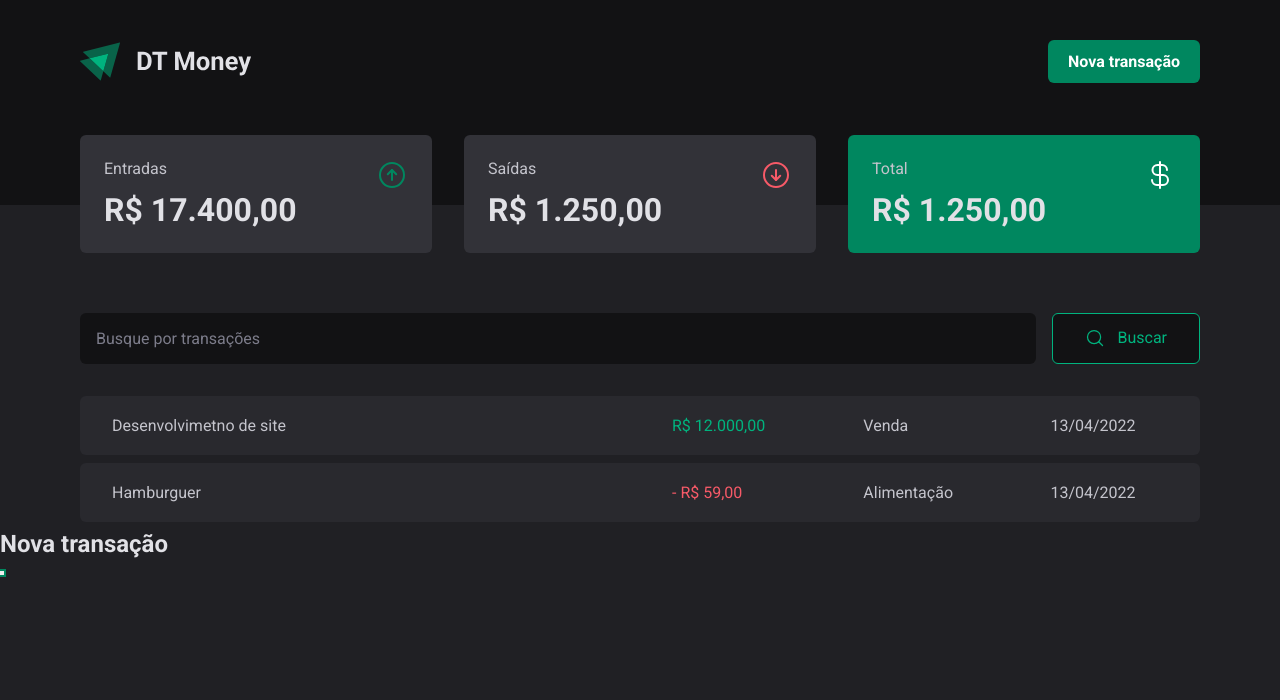
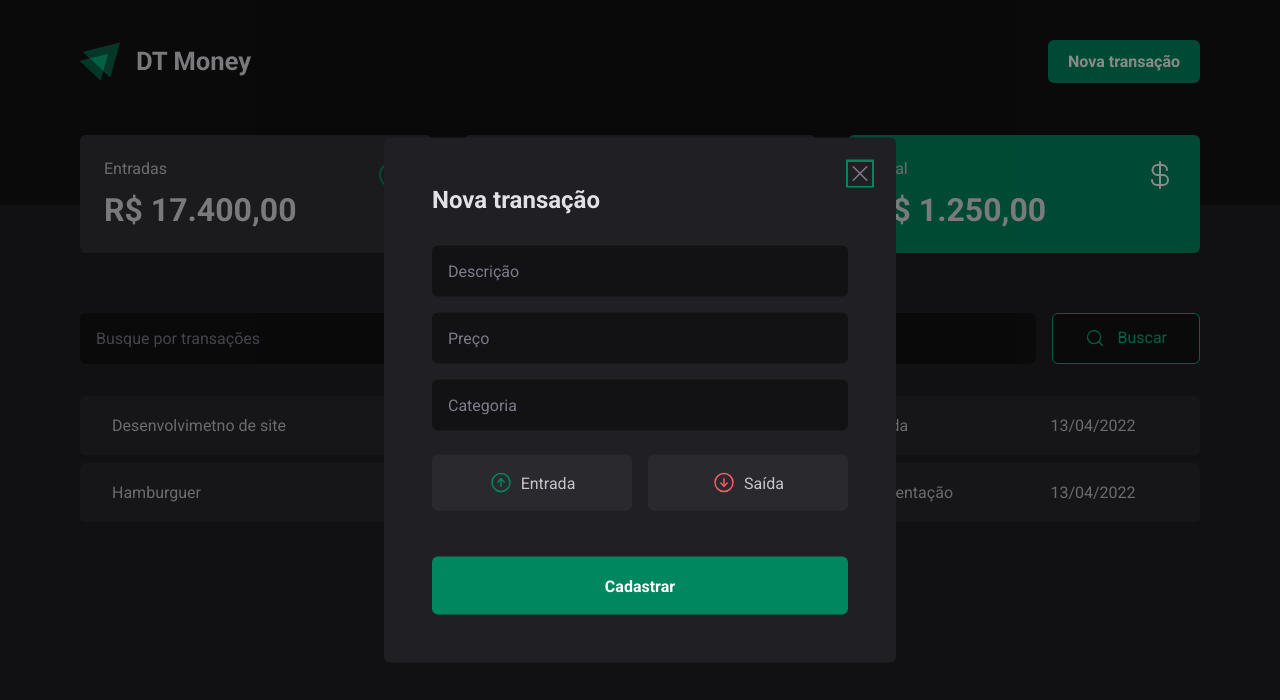
Before and after one commit to MayconSlv/DT-Money, a React (Vite) app: page / in a window 1280 px wide. Both pictures are taken after a click on the button "Nova transação". Shown: the top 700 px of the page. Built offline with nearby package versions, Linux system fonts and the light colour scheme.

Commit message:
criação do TransactionModal utilizando radix

```diff
--- a/src/components/Header/index.tsx
+++ b/src/components/Header/index.tsx
@@ -1,4 +1,5 @@
 import logoImg from '../../assets/logo.svg'
+import { NewTransactionModal } from '../NewTransactionModal'
 import { HeaderContainer, HeaderContent, TransactinButton } from './styles'
 import * as Dialog from '@radix-ui/react-dialog'
 
@@ -13,14 +14,7 @@
             <TransactinButton>Nova transação</TransactinButton>
           </Dialog.Trigger>
 
-          <Dialog.Portal>
-            <Dialog.Overlay />
-            <Dialog.Content>
-              <Dialog.Title>Nova transação</Dialog.Title>
-
-              <Dialog.Close />
-            </Dialog.Content>
-          </Dialog.Portal>
+          <NewTransactionModal />
         </Dialog.Root>
       </HeaderContent>
     </HeaderContainer>
--- /dev/null
+++ b/src/components/NewTransactionModal/index.tsx
@@ -0,0 +1,43 @@
+import * as Dialog from '@radix-ui/react-dialog'
+import {
+  CloseButton,
+  Content,
+  Overlay,
+  TransactionType,
+  TransactionTypeButton,
+} from './styles'
+import { ArrowCircleDown, ArrowCircleUp, X } from 'phosphor-react'
+
+export function NewTransactionModal() {
+  return (
+    <Dialog.Portal>
+      <Overlay />
+      <Content>
+        <Dialog.Title>Nova transação</Dialog.Title>
+
+        <CloseButton>
+          <X size={24} />
+        </CloseButton>
+
+        <form>
+          <input type="text" placeholder="Descrição" required />
+          <input type="number" placeholder="Preço" required />
+          <input type="text" placeholder="Categoria" required />
+
+          <TransactionType>
+            <TransactionTypeButton variant="income">
+              <ArrowCircleUp size={24} />
+              Entrada
+            </TransactionTypeButton>
+            <TransactionTypeButton variant="outcome">
+              <ArrowCircleDown size={24} />
+              Saída
+            </TransactionTypeButton>
+          </TransactionType>
+
+          <button type="submit">Cadastrar</button>
+        </form>
+      </Content>
+    </Dialog.Portal>
+  )
+}
--- /dev/null
+++ b/src/components/NewTransactionModal/styles.ts
@@ -0,0 +1,107 @@
+import * as Dialog from '@radix-ui/react-dialog'
+import styled from 'styled-components'
+
+export const Overlay = styled(Dialog.Overlay)`
+  position: fixed;
+  width: 100vw;
+  height: 100vh;
+  inset: 0;
+  background: #00000075;
+`
+
+export const Content = styled(Dialog.Content)`
+  min-width: 51.2rem;
+  border-radius: 6px;
+  padding: 4.8rem;
+  background: ${({ theme }) => theme['gray-600']};
+
+  position: fixed;
+  top: 50%;
+  left: 50%;
+  transform: translate(-50%, -50%);
+
+  form {
+    margin-top: 3.2rem;
+
+    display: flex;
+    flex-direction: column;
+    gap: 1.6rem;
+
+    input {
+      border-radius: 6px;
+      border: 0;
+
+      padding: 1.6rem;
+
+      background: ${({ theme }) => theme['gray-700']};
+      color: ${({ theme }) => theme['gray-200']};
+
+      &::placeholder {
+        color: ${({ theme }) => theme['gray-300']};
+      }
+    }
+
+    button[type='submit'] {
+      border: none;
+      border-radius: 6px;
+
+      height: 58px;
+      padding: 1.6rem 3.2rem;
+
+      font-weight: bold;
+      color: ${({ theme }) => theme.white};
+      background: ${({ theme }) => theme['base-green']};
+
+      margin-top: 3rem;
+      cursor: pointer;
+
+      &:hover {
+        background: ${({ theme }) => theme['green-dark']};
+        transition: background-color 0.2s;
+      }
+    }
+  }
+`
+
+export const CloseButton = styled(Dialog.Close)`
+  position: absolute;
+  background: transparent;
+  border: 0;
+
+  top: 2.4rem;
+  right: 2.4rem;
+  line-height: 0;
+  cursor: pointer;
+  color: ${({ theme }) => theme['gray-300']};
+`
+
+export const TransactionType = styled.div`
+  display: grid;
+  grid-template-columns: repeat(2, 1fr);
+  gap: 1.6rem;
+  margin-top: 0.8rem;
+`
+
+interface TransactionTypeButtonProps {
+  variant: 'income' | 'outcome'
+}
+
+export const TransactionTypeButton = styled.button<TransactionTypeButtonProps>`
+  background: ${({ theme }) => theme['gray-500']};
+  color: ${({ theme }) => theme['gray-200']};
+  padding: 1.6rem;
+  display: flex;
+  justify-content: center;
+  align-items: center;
+  gap: 0.8rem;
+  border-radius: 6px;
+  border: 0;
+  cursor: pointer;
+
+  svg {
+    color: ${(props) =>
+      props.variant === 'income'
+        ? props.theme['base-green']
+        : props.theme['base-red']};
+  }
+`
```
